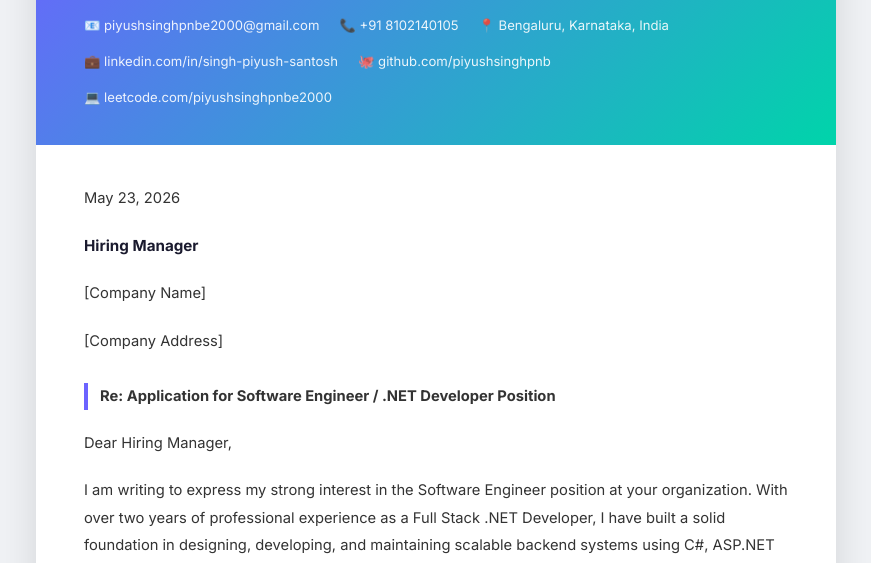
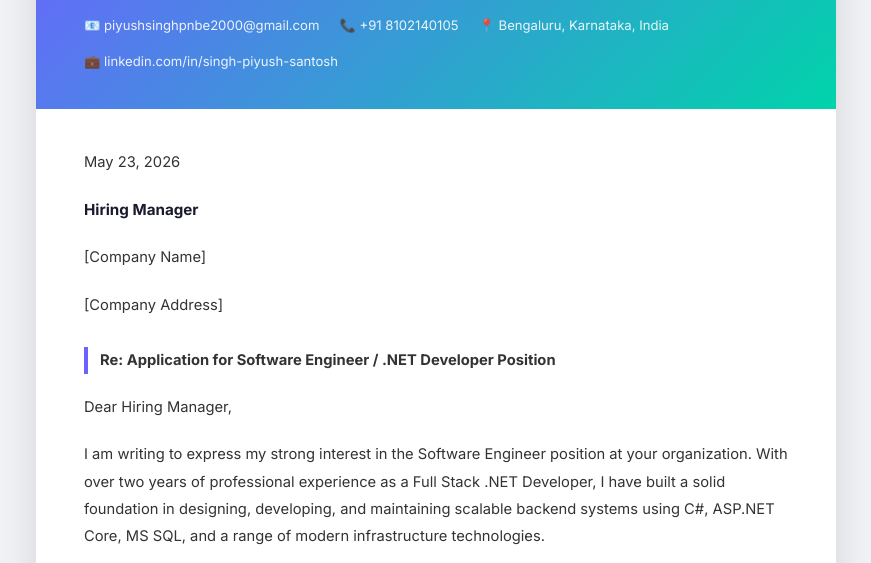
Before and after one commit to piyushsinghpnb/Portfolio, a plain HTML site: page assets/cover-letter.html in a window 1280 px wide. Shown: the part 223-786 px from the top of the page, without its empty margins (204-1075 px from the left). Drawn offline with Linux system fonts and the light colour scheme.

Commit message:
hide profile

```diff
--- a/assets/cover-letter.html
+++ b/assets/cover-letter.html
@@ -270,8 +270,8 @@
         <span>📞 +91 8102140105</span>
         <span>📍 Bengaluru, Karnataka, India</span>
         <span>💼 linkedin.com/in/singh-piyush-santosh</span>
-        <span>🐙 github.com/piyushsinghpnb</span>
-        <span>💻 leetcode.com/piyushsinghpnbe2000</span>
+        <!--<span>🐙 github.com/piyushsinghpnb</span>
+        <span>💻 leetcode.com/piyushsinghpnbe2000</span>-->
       </div>
     </div>
 
```
Also changed, not shown: assets/resume.html (+2 -2 lines).
